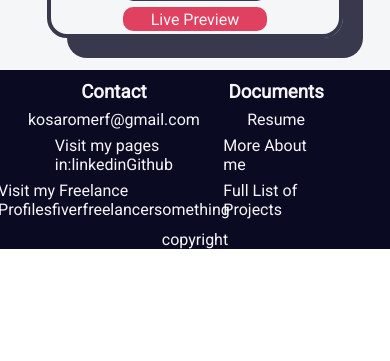
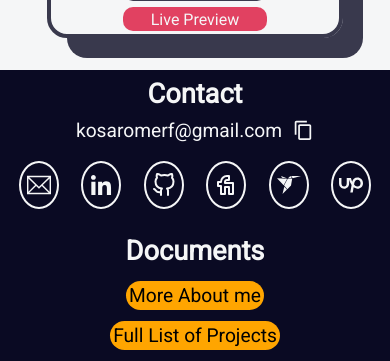
Before and after one commit to kosaromerf/Portfolio, a React (Vite) app: page / in a window 390 px wide. Shown: the part 3446-3807 px from the top of the page. Before the commit the page ends 3695 px from the top, so only its background shows below. Built offline with nearby package versions, Linux system fonts and the light colour scheme.

Commit message:
Add: Responsive Footer Component

```diff
--- a/package.json
+++ b/package.json
@@ -15,6 +15,7 @@
     "path": "^0.12.7",
     "react": "^18.2.0",
     "react-dom": "^18.2.0",
+    "react-icons": "^5.2.1",
     "react-router-dom": "^6.23.0",
     "react-slick": "^0.30.2",
     "slick-carousel": "^1.8.1"
--- a/src/Components/About.jsx
+++ b/src/Components/About.jsx
@@ -1,5 +1,4 @@
 import React from "react";
-import { Link } from "react-router-dom";
 
 const About = () => {
   return (
--- a/src/Components/Contact.jsx
+++ b/src/Components/Contact.jsx
@@ -1,33 +1,40 @@
 import React from "react";
+import { TfiEmail } from "react-icons/tfi";
+import { GrLinkedinOption } from "react-icons/gr";
+import { FiGithub } from "react-icons/fi";
+import { TbBrandFiverr } from "react-icons/tb";
+import { SiFreelancer } from "react-icons/si";
+import { FaUpwork } from "react-icons/fa6";
+import { MdOutlineContentCopy } from "react-icons/md";
 
 const Contact = () => {
   return (
     <section id="contact">
       <h3>Contact</h3>
-      <p>
-        <a href="mailto:kosaromerf@gmail.com">kosaromerf@gmail.com</a>
+      <p id="contactLinks">
+        <p id="myemail">
+          kosaromerf@gmail.com <MdOutlineContentCopy id="mailicon" />
         </p>
-      <p>
-        Visit my pages in:
-        <a href="#" id="linkedin">
-          linkedin
+        <div id="icons">
+          <a href="mailto:kosaromerf@gmail.com" className="iconLink">
+            <TfiEmail className="icon" />
           </a>
-        <a href="#" id="github">
-          Github
+          <a href="#" className="iconLink" title="Linkedin">
+            <GrLinkedinOption className="icon" />
           </a>
-      </p>
-
-      <p>
-        Visit my Freelance Profiles
-        <a href="#" id="fiver">
-          fiver
+          <a href="#" className="iconLink">
+            <FiGithub className="icon" />
           </a>
-        <a href="#" id="freelancer">
-          freelancer
+          <a href="#" className="iconLink">
+            <TbBrandFiverr className="icon" />
           </a>
-        <a href="#" id="something">
-          something
+          <a href="#" className="iconLink">
+            <SiFreelancer className="icon" />
           </a>
+          <a href="#" className="iconLink">
+            <FaUpwork className="icon" />
+          </a>
+        </div>
       </p>
     </section>
   );
--- a/src/Components/Documents.jsx
+++ b/src/Components/Documents.jsx
@@ -4,22 +4,14 @@ const Documents = () => {
   return (
     <section id="documents">
       <h3>Documents</h3>
-      <p>
-        <a href="#" id="resume">
-          Resume
-        </a>
-      </p>
-      <p>
-        <a href="#" id="aboutme">
-          More About me
-        </a>
-      </p>
 
-      <p>
-        <a href="#" id="fullportfolio">
-          Full List of Projects
-        </a>
-      </p>
+      <button href="#" id="resume">
+        More About me
+      </button>
+
+      <button href="#" id="fullPortfolio">
+        Full List of Projects
+      </button>
     </section>
   );
 };
--- a/src/Components/Footer.jsx
+++ b/src/Components/Footer.jsx
@@ -2,15 +2,19 @@ import React from "react";
 import Contact from "./Contact";
 import Documents from "./Documents";
 
+import { FaRegCopyright } from "react-icons/fa6";
+
 const Footer = () => {
   return (
-    <div>
-      <footer id="footer">
+    <footer id="footerMain">
+      <div id="outLinks">
         <Contact />
         <Documents />
-      </footer>
-      <p id="copyright">copyright</p>
-    </div>
+      </div>
+      <p>
+        <FaRegCopyright /> 2024 Omer F. Kosar
+      </p>
+    </footer>
   );
 };
 
--- a/src/Components/Projects.jsx
+++ b/src/Components/Projects.jsx
@@ -1,5 +1,4 @@
 import React from "react";
-import { useState } from "react";
 import Case from "./Case";
 import name1 from "../Assets/placeholder/name1.jpg";
 import name2 from "../Assets/placeholder/name2.jpg";
--- a/src/index.css
+++ b/src/index.css
@@ -8,6 +8,7 @@
   --green: #adff2f;
   --red: #dc143c;
   --redhalf: #dc143ccc;
+
 }
 
 /* Reset */
@@ -517,78 +518,122 @@ li.typewriter {
 }
 
 
-
 /* footer styles */
 
-#footer {
+#footerMain {
   display: flex;
-  justify-content: space-evenly;
-  align-items: center;
-  background-color: #0a0a23;
-  color: #f5f6f7;
-  padding: 2%;
+  flex-direction: column;
+  background-color: var(--dark);
+  color: var(--light);
+  gap: 2%;
+  padding: 2% 2% 0 2%;
+
 }
 
-
-#contact {
-
-  width: 30%;
+#contact a {
+  border-radius: 50%;
   display: flex;
-  flex-direction: column;
+  width: 3rem;
+  height: 3rem;
+  font-size: 1.5rem;
+  justify-content: center;
   align-items: center;
+  border: 2px solid var(--light);
+  background-color: var(--dark);
+  transition: 0.3s ease-in-out;
+  margin: 3%;
 }
 
-#documents {
+#contact a:hover {
+  background-color: var(--red);
+}
 
-  width: 30%;
-  display: flex;
-  flex-direction: column;
+#footerMain * {
+  text-decoration: none;
+  text-align: center;
+  vertical-align: center;
+  justify-content: center;
   align-items: center;
+  color: var(--light);
+}
+
+#outLinks {
+  display: grid;
+  grid-template-columns: 1fr 1fr;
+  justify-content: center;
+  width: 100%;
+  height: auto;
+
 }
 
 #contact h3,
 #documents h3 {
-  margin: 3%;
+  font-size: 1.7rem;
+  margin-bottom: 1vh;
+  width: 100%;
 }
 
-#contact p,
-#documents p {
-  margin: 3%;
+#contact,
+#documents {
+  display: flex;
+  flex-direction: column;
+  width: 100%;
+  height: 100%;
 }
 
-#contact p a,
-#documents p a {
-  color: #f5f6f7;
-  text-decoration: none;
+#contactLinks {
+  width: 100%;
 }
 
-#copyright {
-  text-align: center;
-  background-color: #0a0a23;
-  color: #f5f6f7
+#myemail {
+  width: 100%;
+  display: flex;
+  margin-bottom: 1vh;
+  font-size: 1.2rem;
+  width: 100%;
 }
 
-#top {
-  border-radius: 50%;
-  width: 30px;
-  height: 30px;
-  position: fixed;
-  bottom: 0;
-  right: 0;
-  background-color: var(--green);
-  display: none;
-  justify-content: center;
-  align-items: center;
+#mailicon {
+  font-size: 1.3rem;
+  margin-left: 3%;
+}
+
+#icons {
+  width: 100%;
+  margin-bottom: 4%;
+  display: flex;
+}
+
+#documents {
+  display: flex;
+  flex-direction: column;
+  justify-content: start;
+}
+
+#resume,
+#fullPortfolio {
+  background-color: orange;
+  font-size: 1.2rem;
+  margin: 1.5%;
+  padding: 0.75%;
+  border-radius: 15px;
+  color: black;
+  border: 0;
+  transition: 0.3s ease-in-out;
+}
+
+#resume:hover {
+  background-color: var(--red);
+}
+
+#fullPortfolio:hover {
+  background-color: gray;
+  color: var(--light);
 }
 
 
-/* --------------------------------------------------------------------------
---------------------------------------------------------------------------
---------------------------------------------------------------------------
---------------------------------------------------------------------------
---------------------------------------------------------------------------
---------------------------------------------------------------------------
--------------------------------------------------------------------------- */
+
+
 
 @media only screen and (max-width:480px) {
 
@@ -709,6 +754,14 @@ li.typewriter {
   .labels {
     justify-content: center;
   }
+
+  /* footer */
+
+  #outLinks {
+    display: flex;
+    flex-direction: column;
+    margin-bottom: 2%;
+  }
 }
 
 @media only screen and (min-width:480px) and (max-width: 599px) {
@@ -806,6 +859,14 @@ li.typewriter {
   .labels {
     justify-content: center;
   }
+
+  /* footer */
+
+  #outLinks {
+    display: flex;
+    flex-direction: column;
+    margin-bottom: 2%;
+  }
 }
 
 @media only screen and (min-width:600px) and (max-width: 767px) {
@@ -883,6 +944,14 @@ li.typewriter {
 
   .labels {
     justify-content: center;
+  }
+
+  /* footer */
+
+  #outLinks {
+    display: flex;
+    flex-direction: column;
+    margin-bottom: 2%;
   }
 }
 
```
Also changed, not shown: src/Styles/Header.module.css (deleted), 1 other file (tests, documents, lock files or other folders). Lines whose indentation alone changed are shown as unchanged.
